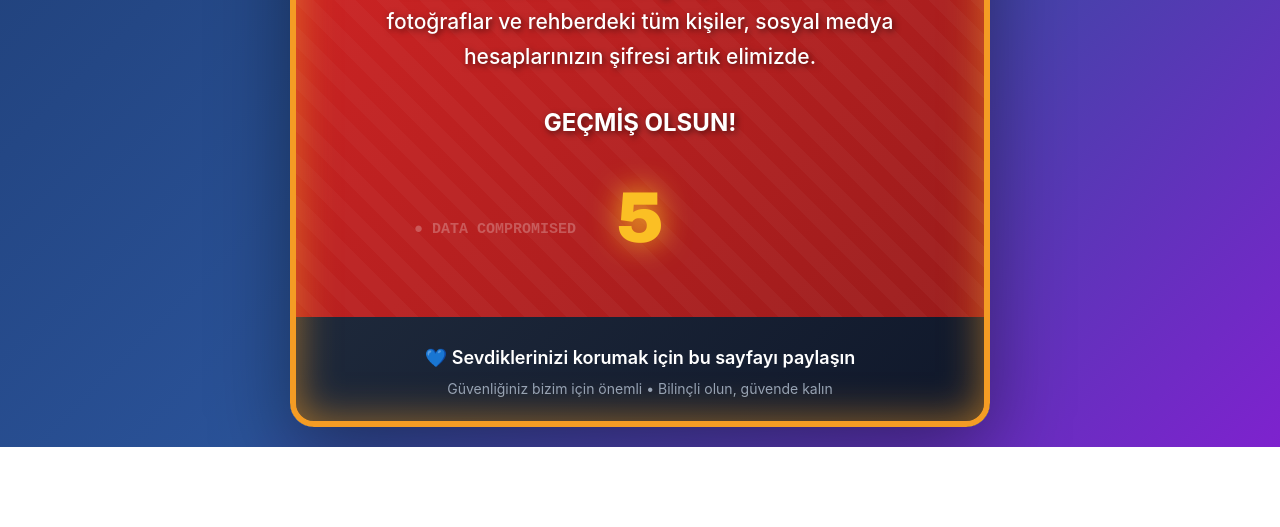
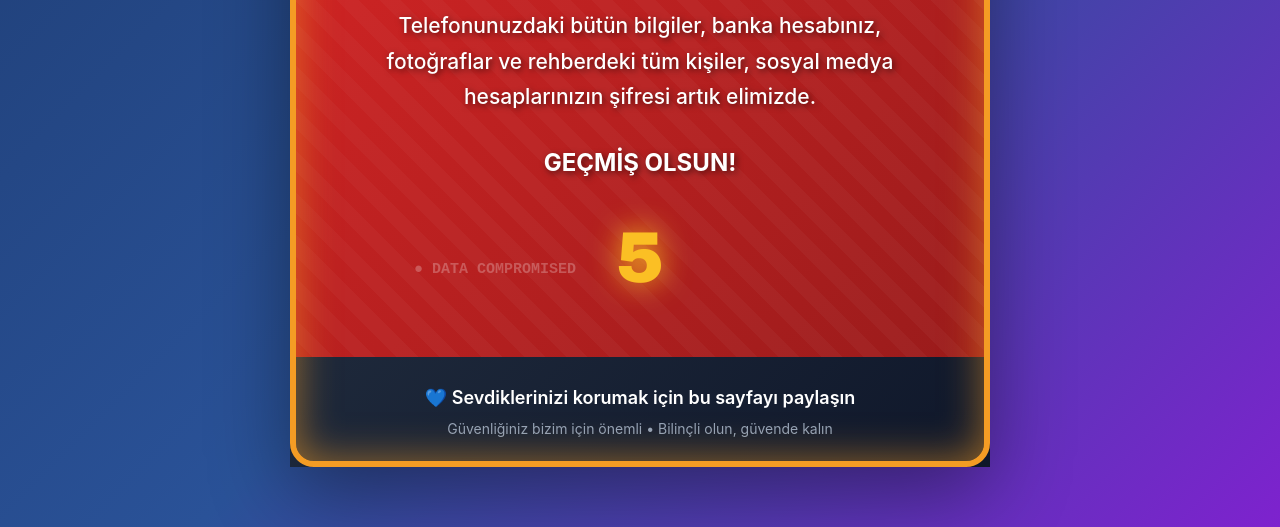
Before and after one commit to nebimehmet/guvenlik-uyarisi, a plain HTML site: page index.html in a window 1280 px wide. Shown: the part 360-887 px from the top of the page. Before the commit the page ends 807 px from the top, so only its background shows below. Drawn offline with Linux system fonts and the light colour scheme.

Commit message:
Update index.html

```diff
--- a/index.html
+++ b/index.html
@@ -19,7 +19,8 @@
             justify-content: center;
             background: linear-gradient(135deg, #1e3c72 0%, #2a5298 50%, #7e22ce 100%);
             padding: 20px;
-            overflow: hidden;
+            overflow-x: hidden;
+            overflow-y: auto;
         }
 
         .container {
@@ -28,9 +29,10 @@
             box-shadow: 0 25px 80px rgba(0,0,0,0.4);
             max-width: 700px;
             width: 100%;
-            overflow: hidden;
+            overflow: visible;
             animation: slideIn 0.6s cubic-bezier(0.34, 1.56, 0.64, 1);
             position: relative;
+            margin: 40px auto;
         }
 
         @keyframes slideIn {
```
